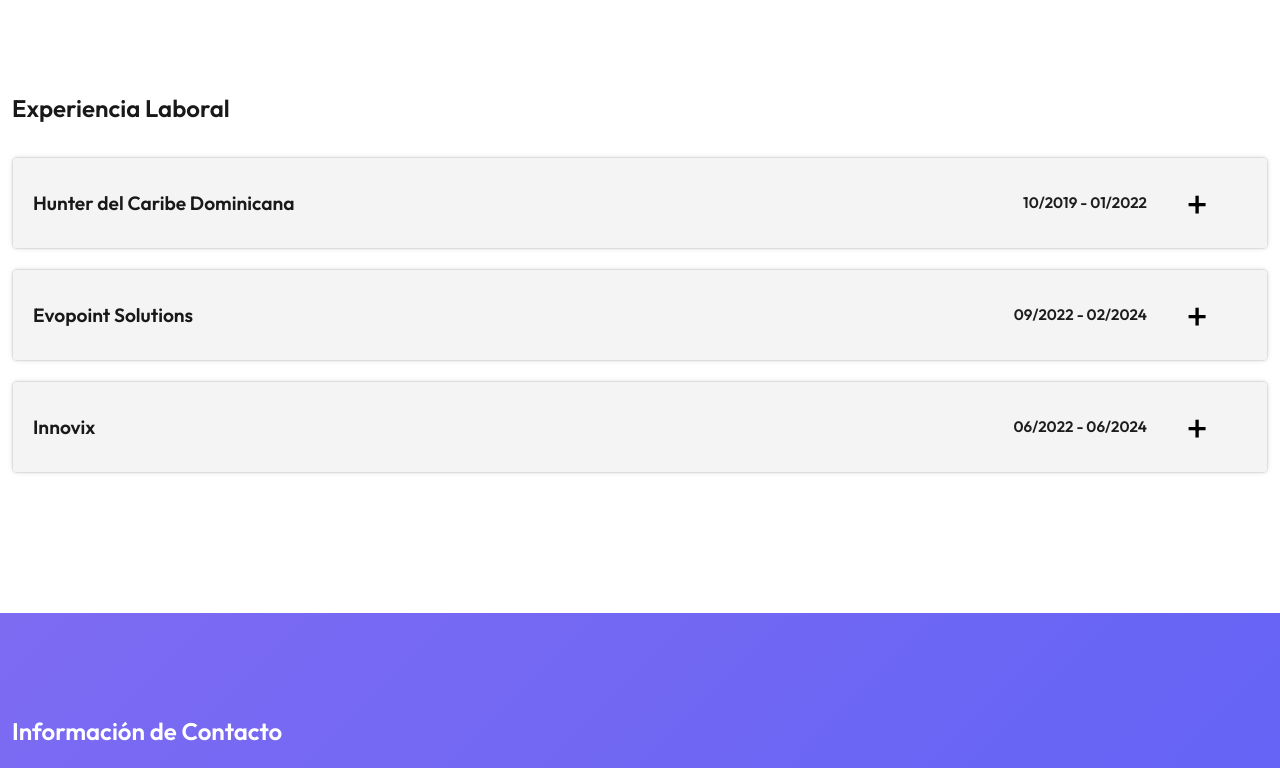
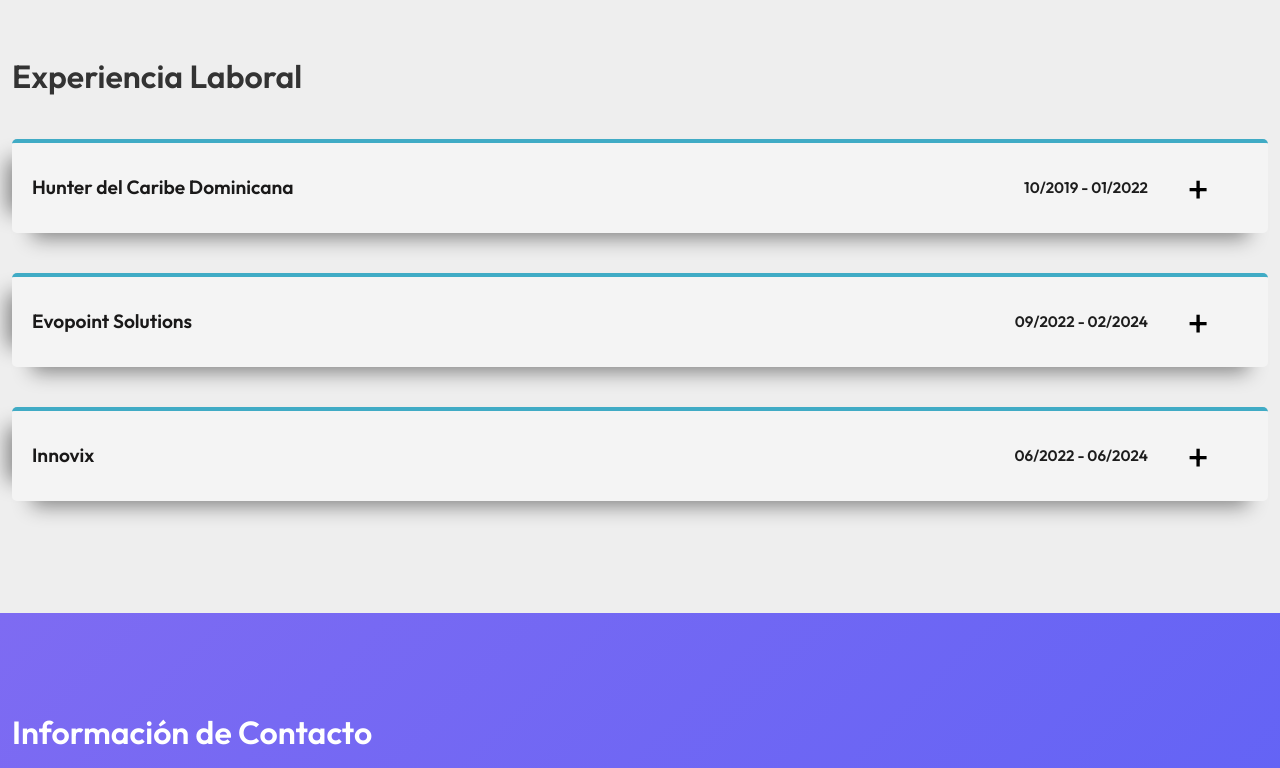
Before and after one commit to watter08/portafolio-spa, a React (Vite) app: page / in a window 1280 px wide. Shown: the part 4580-5348 px from the top of the page. Built offline with nearby package versions, Linux system fonts and the light colour scheme.

Commit message:
ready to agregate correct information

```diff
--- a/src/Views/HomeView.jsx
+++ b/src/Views/HomeView.jsx
@@ -75,7 +75,7 @@ function HomeView(){
 
     return(
         <div className='container-fluid row position-relative p-0 m-0'>
-            <div className="container-shape position-relative w-100" id="home">
+            <div className="container-shape position-relative w-100 " id="home">
                 <Navbar
                     className="position-absolute"
                     setCurrentLenguageParent={setCurrentLenguage}
--- a/src/assets/sass/aboutme.scss
+++ b/src/assets/sass/aboutme.scss
@@ -1,9 +1,13 @@
 html[data-theme="SuperMan"]{
     --background: #{$lightAboutMeBackground};
+    --background-laboral-expirience: #{$lightAccordionBackground};
+    --expirience-title-color: #{$lightExpirienceTitle};
   }
 
   html[data-theme="Batman"]{
     --background: #{$darkAboutMeBackground};
+    --background-laboral-expirience: #{$darkAccordionBackground};
+    --expirience-title-color: #{$darkExpirienceTitle};
   }
 
 .aboutme-container.blue{
@@ -11,7 +15,7 @@ html[data-theme="SuperMan"]{
 }
 
 .aboutme-container.gray {
-    background: #FFFFFF;
+    background: var(--background-laboral-expirience);
     min-height: 600px;
   }
 
@@ -33,6 +37,10 @@ html[data-theme="SuperMan"]{
     border-radius: 12px !important;
     border: 1px solid rgba(209, 213, 219, 0.3) !important;
     color: #FFFFFF  !important;
+}
+
+.aboutme-container.gray .content .experience{
+    color: var(--expirience-title-color) !important;
 }
 
 .aboutme-container.gray .content{
--- a/src/assets/sass/accordion_card.scss
+++ b/src/assets/sass/accordion_card.scss
@@ -1,10 +1,17 @@
+html[data-theme="SuperMan"]{
+  --border-top: #{$lightBorderTop};
+}
+
+html[data-theme="Batman"]{
+  --border-top: #{$darkBorderTop};
+}
+
 .accordion-card {
-    border: 1px solid #ddd;
+    border-top: var(--border-top);
     border-radius: 5px;
-    margin: 10px 0;
+    margin: 20px 0;
     overflow: hidden;
-    box-shadow: rgba(0, 0, 0, 0.1) 0px 0px 5px 0px, rgba(0, 0, 0, 0.1) 0px 0px 1px 0px;
-  }
+    box-shadow: 0px 25px 20px -20px rgba(0, 0, 0, 0.45), -25px 0 20px -20px rgba(0, 0, 0, 0.45);      }
 
   .accordion-header {
     display: flex;
--- a/src/assets/sass/variable.scss
+++ b/src/assets/sass/variable.scss
@@ -7,3 +7,4 @@
 @import './variables/datatable_variable.scss';
 @import './variables/neumorphic_button_variable.scss';
 @import './variables/aboutme_variable.scss';
+@import './variables/accordion_variable.scss';
--- a/src/assets/sass/variables/aboutme_variable.scss
+++ b/src/assets/sass/variables/aboutme_variable.scss
@@ -1,8 +1,10 @@
 // LIGHT
-
+$lightAccordionBackground: #eee;
 $lightAboutMeBackground:  linear-gradient(135deg, #7E6BF2 0%, #5B61F6 100%);
+$lightExpirienceTitle: #333;
 
 
 // DARK
-
+$darkAccordionBackground: #eee;
 $darkAboutMeBackground:  linear-gradient(135deg, #0f0c29 0%, #302b63 50%, #24243e 100%);
+$darkExpirienceTitle: $purple;
--- /dev/null
+++ b/src/assets/sass/variables/accordion_variable.scss
@@ -0,0 +1,8 @@
+
+$lightBorderTop: 4px solid #40ABC5;
+
+
+
+
+
+$darkBorderTop: 4px solid $purple;
--- a/src/components/GeneralInfo/AboutMe.jsx
+++ b/src/components/GeneralInfo/AboutMe.jsx
@@ -139,13 +139,13 @@ function AboutMe({experience = [], title = '', laboralTitle, works, laborallabel
         <>
             <div className="aboutme-container blue pb-5">
                 <div className="content mx-auto pt-5">
-                    <h4 className='outfit-medium pb-3'>{title}</h4>
+                    <h2 className='outfit-medium pb-3'>{title}</h2>
                     <ExperienceInfo experiences={experience} />
                 </div>
             </div>
             <div className='aboutme-container gray pb-5'>
                 <div className="content mx-auto pt-5">
-                    <h4 className='outfit-medium pb-3'>{laboralTitle}</h4>
+                    <h2 className='outfit-medium pb-3 experience'>{laboralTitle}</h2>
                     <Works
                     works={works}
                     laborallabels={laborallabels}
@@ -154,7 +154,7 @@ function AboutMe({experience = [], title = '', laboralTitle, works, laborallabel
             </div>
             <div className='aboutme-container contact gray pb-5'>
                 <div className="content mx-auto pt-5">
-                    <h4 className='text-white outfit-medium pb-3'>{ContactLabel}</h4>
+                    <h2 className='text-white outfit-medium pb-3'>{ContactLabel}</h2>
                     <Contact contactInfo={contactInfo} />
                 </div>
             </div>
```
